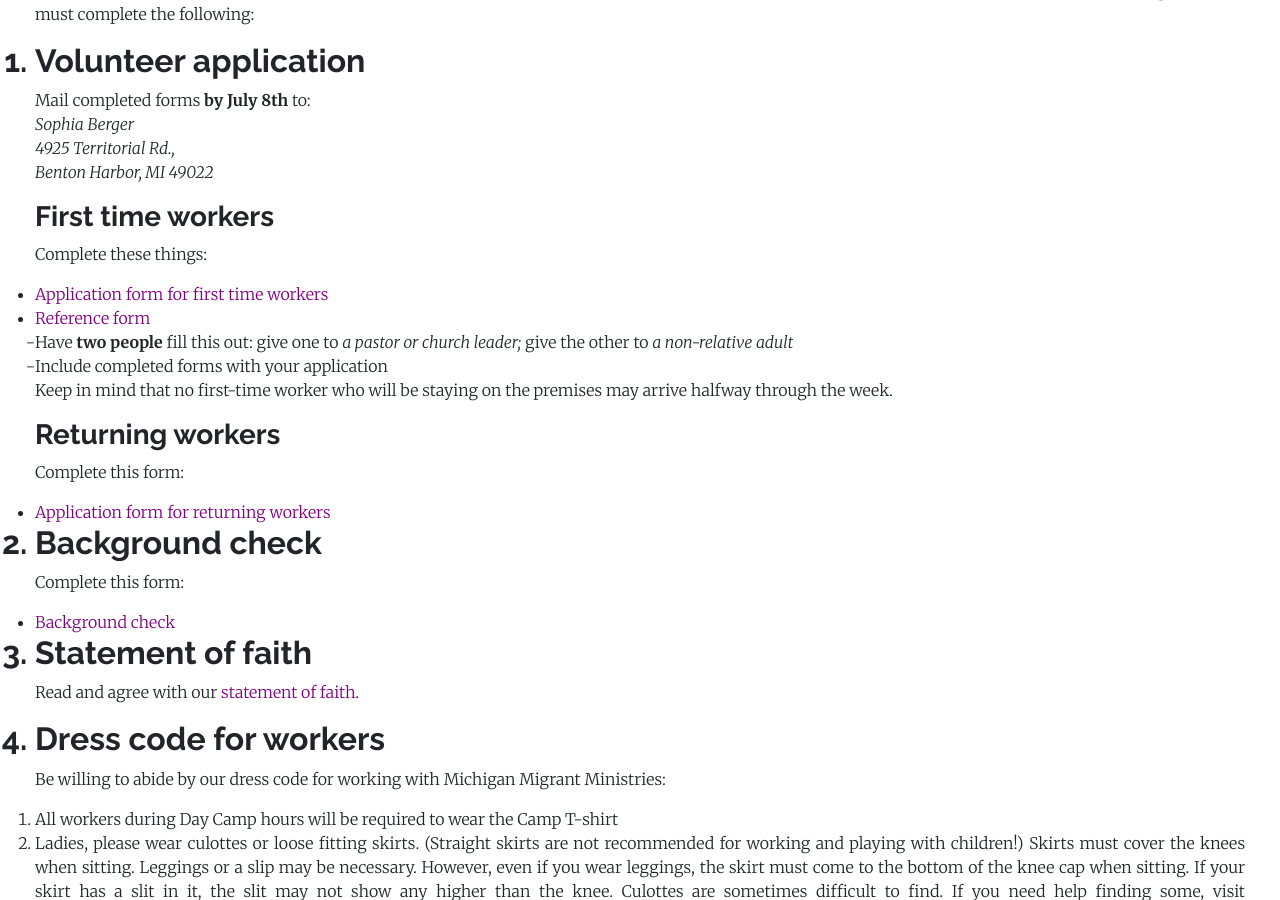
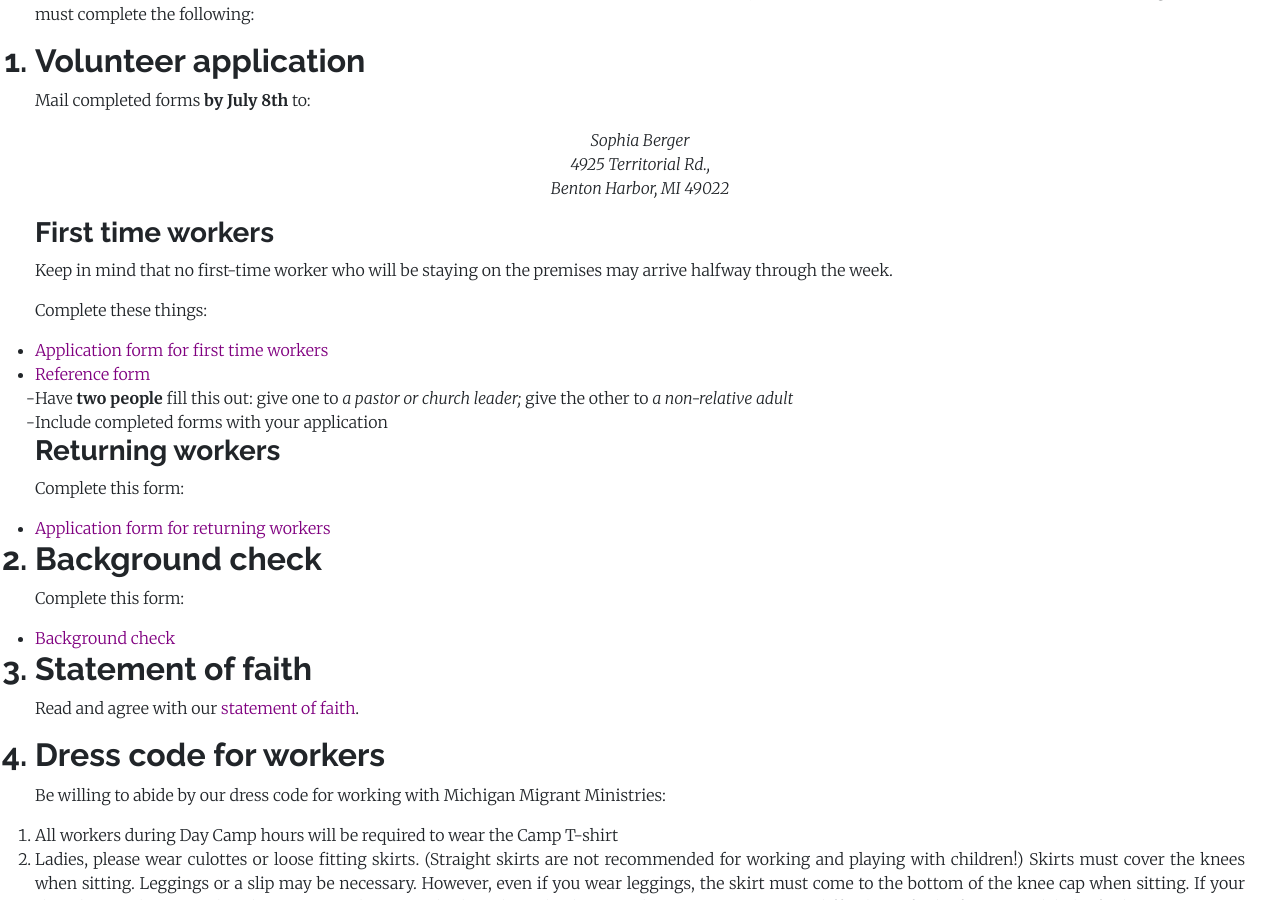
Before and after one commit to michigan-migrant-ministries/website, a Jekyll site: the page built from _pages/ways-to-be-involved.html, in a window 1280 px wide and 900 px high, scrolled down 612 px. Built offline with Jekyll 4.4.1, drawn with Linux system fonts in a browser that asks for light colours; some of the changed lines change nothing that is shown.

Commit message:
Tweak layout

```diff
--- a/_pages/ways-to-be-involved.html
+++ b/_pages/ways-to-be-involved.html
@@ -59,12 +59,18 @@
   </h2>
   <p>
     Mail completed forms <b>by July 8th</b> to:<br/>
-    <i>Sophia Berger<br/>
-    4925 Territorial Rd.,<br/>
-    Benton Harbor, MI 49022</i>
+    <div class="text-center" style="font-style: italic;">
+      Sophia Berger<br/>
+      4925 Territorial Rd.,<br/>
+      Benton Harbor, MI 49022
+    </div>
   </p>
 
   <h3>First time workers</h3>
+  <p>
+    Keep in mind that no first-time worker who will be staying on the premises may
+    arrive halfway through the week.
+  </p>
   <p>
     Complete these things:
   </p>
@@ -87,10 +93,6 @@
       </ul>
     </li>
   </ul>
-  <p>
-    Keep in mind that no first-time worker who will be staying on the premises may
-    arrive halfway through the week.
-  </p>
 
   <h3>Returning workers</h3>
   <p>
```
